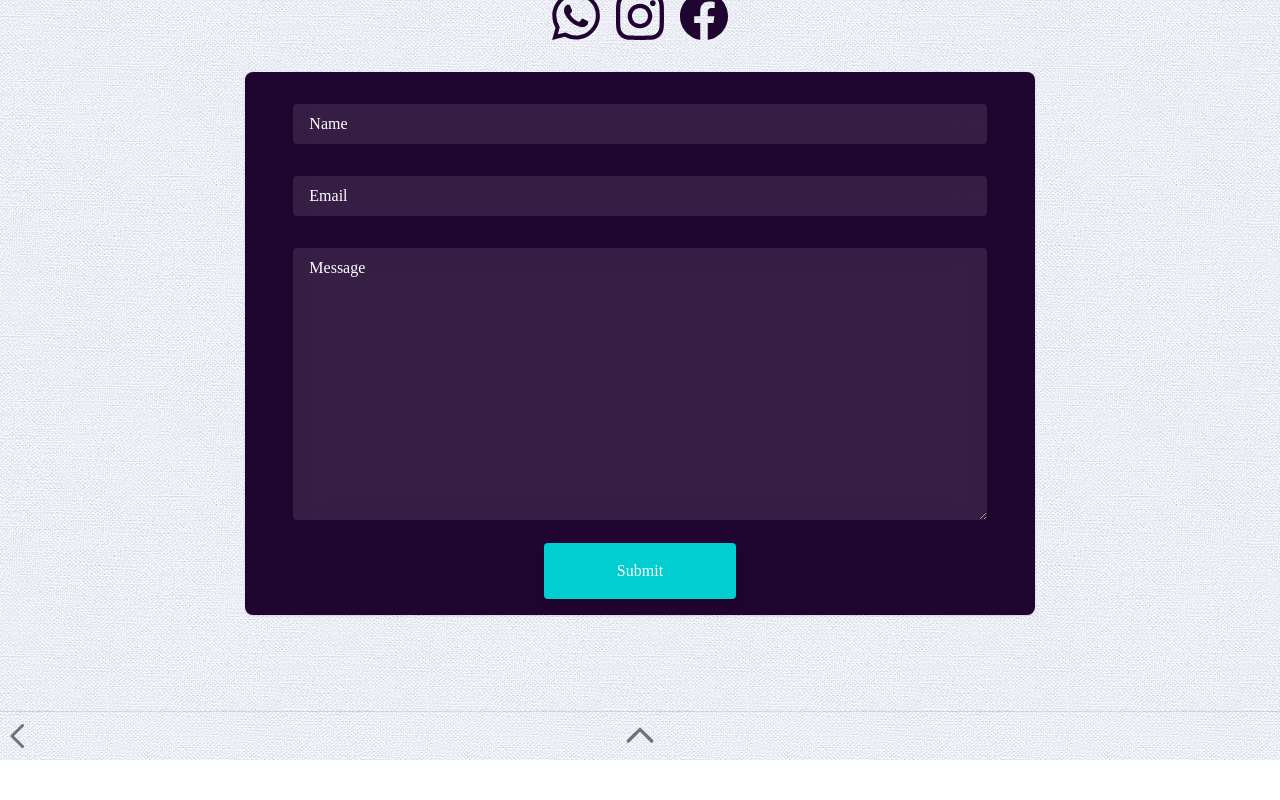
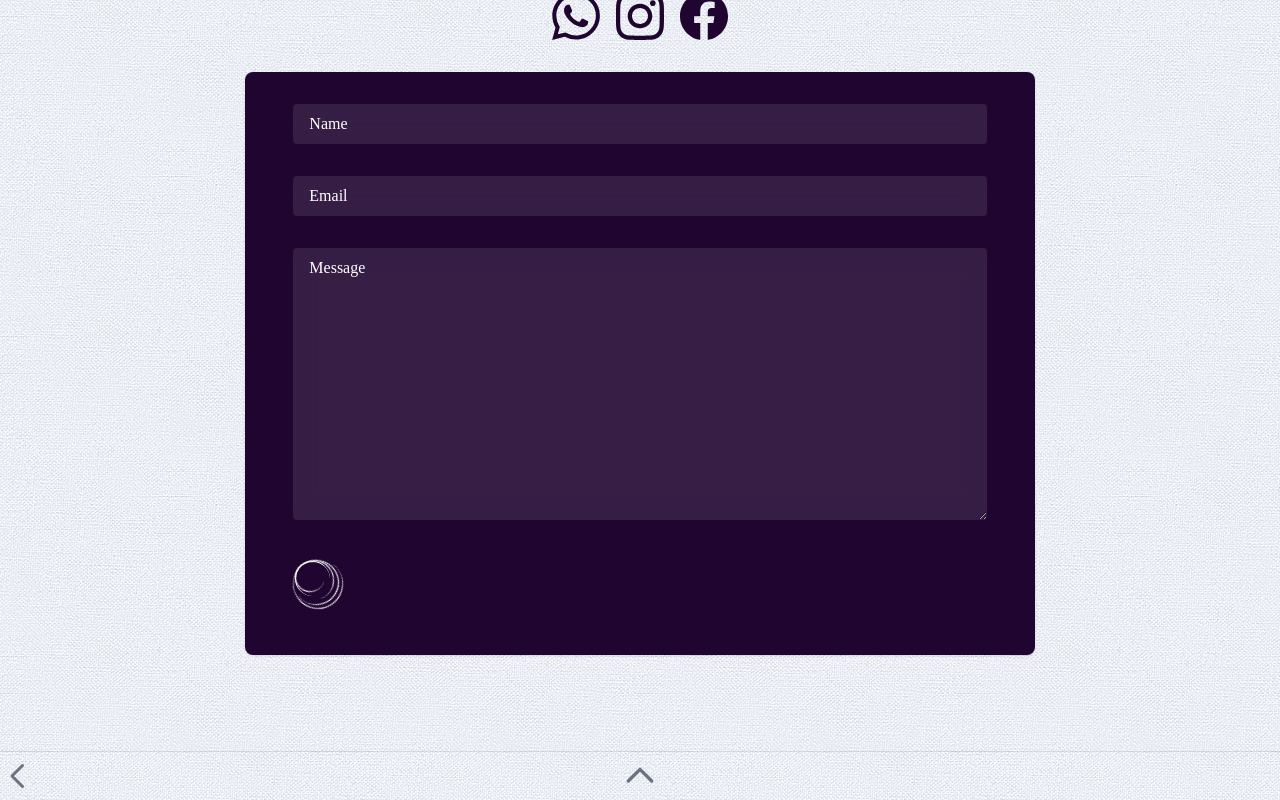
Before and after one commit to Existenziell/casa-chakras, a Next.js app: page /contact in a window 1280 px wide. Shown: the part 524-1324 px from the top of the page. Before the commit the page ends 1284 px from the top, so only its background shows below. Built offline with nearby package versions, Linux system fonts and the light colour scheme; a web font is replaced by a local one.

Commit message:
Rework spinners

```diff
--- a/pages/contact.js
+++ b/pages/contact.js
@@ -2,14 +2,14 @@ import { useState } from 'react'
 import Router from 'next/router'
 import Head from 'next/head'
 import Social from '../components/Social'
-import PacmanLoader from 'react-spinners/PacmanLoader'
+import { CircleLoader } from 'react-spinners'
 import langEN from '../i18n/en.json'
 import langES from '../i18n/es.json'
 
 const Contact = ({ i18n }) => {
 
   const [formData, setFormData] = useState()
-  const [sending, setSending] = useState(false)
+  const [sending, setSending] = useState(true)
   const [errorMsg, setErrorMsg] = useState('')
 
   function setData(e) {
@@ -97,8 +97,8 @@ const Contact = ({ i18n }) => {
               </div>
               :
               sending ?
-                <div className='my-8 h-16 mr-16 opacity-60'>
-                  <PacmanLoader color={'white'} size={30} />
+                <div className='my-8 h-16 mr-16'>
+                  <CircleLoader color={'white'} size={50} />
                 </div>
                 :
                 <input type='submit' className='button my-4' aria-label='Send Contact Form' value={i18n.T7}></input>
--- a/pages/retreats.js
+++ b/pages/retreats.js
@@ -2,10 +2,22 @@ import Link from 'next/link'
 import Head from 'next/head'
 import langEN from '../i18n/en.json'
 import langES from '../i18n/es.json'
+import { useEffect, useState } from 'react'
+import { CircleLoader } from 'react-spinners'
 
 const Retreats = ({ i18n }) => {
+  const [loading, setLoading] = useState(true)
+
+  useEffect(() => {
+    const iframes = document.getElementsByTagName('iframe')
+    if (iframes) {
+      setTimeout(() => {
+        setLoading(false)
+      }, 2000)
+    }
+  }, [])
+
   return (
-
     <>
       <Head>
         <title>{i18n.title}</title>
@@ -29,12 +41,20 @@ const Retreats = ({ i18n }) => {
           </div>
         </div>
 
+        {loading ?
+          <div className='flex flex-col items-center gap-2 text-brand'>
+            <CircleLoader color={'var(--color-brand)'} size={100} />
+            <p>Loading ...</p>
+          </div>
+          :
           <div className='flex flex-col items-center justify-center h-full w-full'>
             <iframe title="retreat-1" className="w-full min-h-screen mb-16 border-b-2 pb-16" src="https://www.bookyogaretreats.com/yoga-kundalini-teacher-training-in-cozumel/4-day-yoga-snorkeling-and-horseback-riding-retreat-in-cozumel"></iframe>
             <iframe title="retreat-2" className="w-full min-h-screen mb-16 border-b-2 pb-16" src="https://www.tripaneer.com/yoga-kundalini-teacher-training-in-cozumel/14-days-yoga-therapy-and-pranachikitza-retreat-in-cozumel"></iframe>
             <iframe title="retreat-3" className="w-full min-h-screen mb-16 border-b-2 pb-16" src="https://www.tripaneer.com/yoga-kundalini-teacher-training-in-cozumel/4-day-yoga-retreat-with-live-music-and-energetic-herbalism-in-the-island-of-cozumel?refr_s=bmr&path=/yoga-kundalini-teacher-training-in-cozumel/4-day-yoga-retreat-with-live-music-and-energetic-herbalism-in-the-island-of-cozumel"></iframe>
             <iframe title="retreat-4" className="w-full min-h-screen mb-16 border-b-2 pb-16" src=" https://www.bookyogaretreats.com/yoga-kundalini-teacher-training-in-cozumel/14-day-kundalini-tantra-yoga-retreat-in-cozumel"></iframe>
           </div>
+        }
+
       </div>
     </>
 
```
Lines whose indentation alone changed are shown as unchanged.
